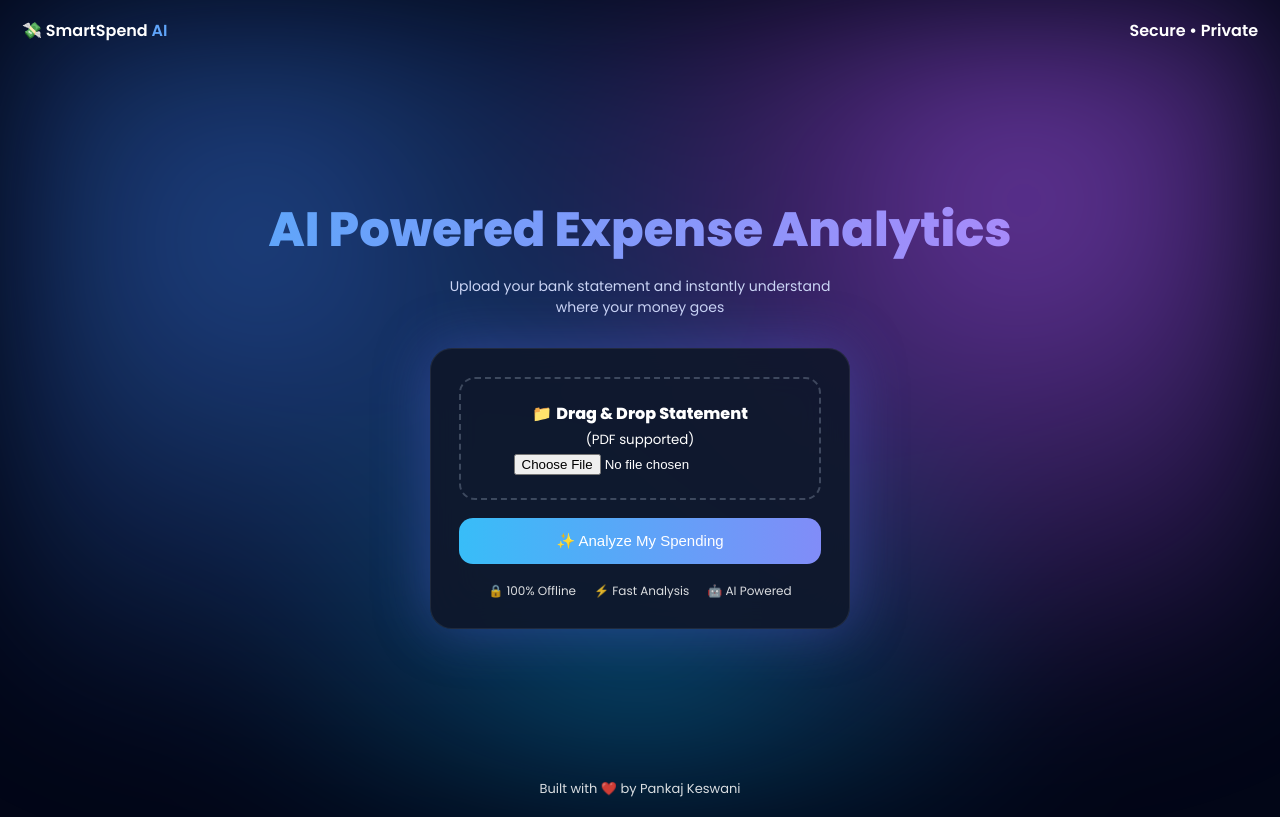
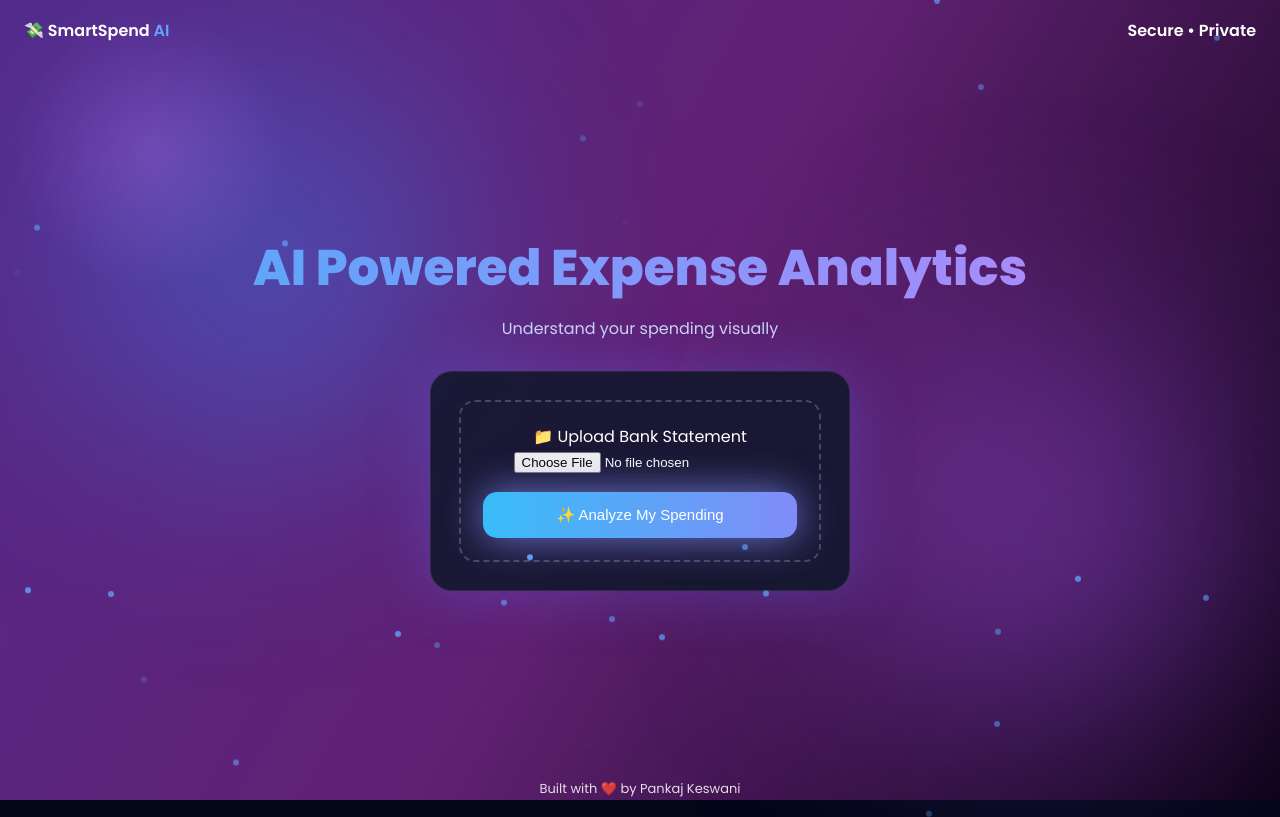
Before and after one commit to Pankaj-keswani/SmartSpendAI, a Flask app: page / in a window 1280 px wide. Run offline with Flask 3, Linux system fonts and the light colour scheme.

Commit message:
Update index.html

```diff
--- a/templates/index.html
+++ b/templates/index.html
@@ -13,25 +13,68 @@ body{
  font-family:'Poppins',sans-serif;
  background:#020617;
  color:white;
- min-height:100vh;
+ overflow-x:hidden;
 }
 
-/* Background */
-.bg{
- position:fixed;inset:0;
- background:
- radial-gradient(circle at 20% 30%, rgba(59,130,246,.5), transparent 45%),
- radial-gradient(circle at 80% 25%, rgba(168,85,247,.6), transparent 45%),
- radial-gradient(circle at 50% 80%, rgba(14,165,233,.4), transparent 45%);
- filter:blur(70px);
+/* 🌈 Animated Gradient Background */
+body::before{
+ content:"";
+ position:fixed;
+ inset:0;
+ background:linear-gradient(120deg,#1e3a8a,#312e81,#020617);
+ animation:bgshift 18s infinite alternate;
+ z-index:-3;
+}
+@keyframes bgshift{
+ 0%{filter:hue-rotate(0deg)}
+ 100%{filter:hue-rotate(60deg)}
+}
+
+/* 🟣 Floating Blobs */
+.blob{
+ position:fixed;
+ width:380px;height:380px;
+ border-radius:50%;
+ filter:blur(120px);
+ opacity:.45;
+ animation:float 22s infinite alternate ease-in-out;
  z-index:-2;
+}
+.blob.blue{background:#3b82f6;top:10%;left:5%}
+.blob.purple{background:#a855f7;bottom:10%;right:5%}
+@keyframes float{
+ to{transform:translate(60px,-40px) scale(1.1)}
+}
+
+/* ✨ Mouse Light */
+.light{
+ position:fixed;
+ width:300px;height:300px;
+ background:radial-gradient(circle,rgba(168,85,247,.25),transparent 65%);
+ pointer-events:none;
+ mix-blend-mode:screen;
+ z-index:-1;
+}
+
+/* ☄️ Falling Particles */
+.particle{
+ position:fixed;
+ top:-10px;
+ width:6px;height:6px;
+ border-radius:50%;
+ background:#60a5fa;
+ opacity:.6;
+ animation:fall linear infinite;
+}
+@keyframes fall{
+ to{transform:translateY(110vh)}
 }
 
 /* Navbar */
 nav{
  display:flex;
  justify-content:space-between;
- padding:18px 22px;
+ padding:18px 24px;
  font-weight:600;
 }
 
@@ -46,18 +89,13 @@ nav{
  padding:20px;
 }
 .hero h1{
- font-size:clamp(28px,6vw,48px);
+ font-size:clamp(28px,6vw,50px);
  font-weight:800;
  background:linear-gradient(90deg,#60a5fa,#a78bfa);
  -webkit-background-clip:text;
  color:transparent;
 }
-.hero p{
- margin-top:10px;
- color:#cbd5f5;
- font-size:14px;
- max-width:420px;
-}
+.hero p{color:#cbd5f5;margin-top:10px}
 
 /* Card */
 .card{
@@ -66,30 +104,19 @@ nav{
  margin-top:30px;
  padding:28px;
  border-radius:22px;
- background:rgba(15,23,42,.9);
- backdrop-filter:blur(22px);
+ background:rgba(15,23,42,.85);
+ backdrop-filter:blur(30px);
  border:1px solid rgba(255,255,255,.08);
- box-shadow:0 0 55px rgba(99,102,241,.35);
+ box-shadow:0 0 60px rgba(99,102,241,.35);
+ transition:.3s;
 }
+.card:hover{transform:translateY(-6px) scale(1.02)}
 
 /* Drop */
 .drop{
  border:2px dashed rgba(148,163,184,.35);
  padding:22px;
  border-radius:16px;
- transition:.25s;
-}
-.drop.drag{
- border-color:#60a5fa;
- background:rgba(59,130,246,.08);
-}
-
-/* File info */
-.file-info{
- margin-top:10px;
- font-size:13px;
- color:#c7d2fe;
- display:none;
 }
 
 /* Button */
@@ -99,55 +126,27 @@ button{
  padding:14px;
  border:none;
  border-radius:14px;
- font-size:15px;
  background:linear-gradient(90deg,#38bdf8,#818cf8);
  color:white;
  cursor:pointer;
- transition:.25s;
+ font-size:15px;
+ box-shadow:0 0 25px rgba(129,140,248,.55);
+ animation:pulse 2s infinite;
 }
-button:disabled{opacity:.6}
-
-/* Progress */
-.progress{
- width:100%;
- height:6px;
- background:#111827;
- border-radius:6px;
- overflow:hidden;
- margin-top:15px;
- display:none;
-}
-.progress span{
- display:block;
- height:100%;
- width:0%;
- background:linear-gradient(90deg,#38bdf8,#818cf8);
- transition:.4s;
-}
-
-/* Trust strip */
-.trust{
- display:flex;
- gap:18px;
- justify-content:center;
- margin-top:18px;
- font-size:12px;
- opacity:.85;
+@keyframes pulse{
+ 50%{box-shadow:0 0 40px rgba(129,140,248,.85)}
 }
 
 /* Footer */
-footer{
- text-align:center;
- padding:18px;
- font-size:13px;
- opacity:.85;
-}
+footer{text-align:center;padding:18px;font-size:13px;opacity:.85}
 </style>
 </head>
 
 <body>
 
-<div class="bg"></div>
+<div class="blob blue"></div>
+<div class="blob purple"></div>
+<div class="light" id="light"></div>
 
 <nav>
  <div>💸 SmartSpend <span style="color:#60a5fa">AI</span></div>
@@ -156,71 +155,38 @@ footer{
 
 <div class="hero">
  <h1>AI Powered Expense Analytics</h1>
- <p>Upload your bank statement and instantly understand where your money goes</p>
+ <p>Understand your spending visually</p>
 
  <div class="card">
-  <form id="uploadForm" action="/analyze" method="POST" enctype="multipart/form-data">
-
-   <div class="drop" id="dropZone">
-    📁 <b>Drag & Drop Statement</b><br>
-    <small>(PDF supported)</small>
-    <input type="file" name="file" id="fileInput" required>
-    <div class="file-info" id="fileInfo"></div>
-   </div>
-
-   <button id="submitBtn">✨ Analyze My Spending</button>
-
-   <div class="progress" id="progress">
-    <span></span>
-   </div>
-
-  </form>
-
-  <div class="trust">
-   <div>🔒 100% Offline</div>
-   <div>⚡ Fast Analysis</div>
-   <div>🤖 AI Powered</div>
+  <div class="drop">
+   📁 Upload Bank Statement
+   <form action="/analyze" method="POST" enctype="multipart/form-data">
+    <input type="file" name="file" required>
+    <button>✨ Analyze My Spending</button>
+   </form>
   </div>
  </div>
 </div>
 
-<footer>
- Built with ❤️ by Pankaj Keswani
-</footer>
+<footer>Built with ❤️ by Pankaj Keswani</footer>
 
 <script>
-const drop=document.getElementById("dropZone");
-const input=document.getElementById("fileInput");
-const info=document.getElementById("fileInfo");
-const btn=document.getElementById("submitBtn");
-const progress=document.getElementById("progress").firstElementChild;
+// Mouse glow
+document.addEventListener("mousemove",e=>{
+ const l=document.getElementById("light");
+ l.style.left=e.pageX-150+"px";
+ l.style.top=e.pageY-150+"px";
+});
 
-drop.addEventListener("dragover",e=>{e.preventDefault();drop.classList.add("drag")});
-drop.addEventListener("dragleave",()=>drop.classList.remove("drag"));
-drop.addEventListener("drop",e=>{
- e.preventDefault();drop.classList.remove("drag");
- input.files=e.dataTransfer.files;
- showFile();
-});
-input.addEventListener("change",showFile);
-
-function showFile(){
- const f=input.files[0];
- if(!f) return;
- info.style.display="block";
- info.innerText=`Selected: ${f.name} (${(f.size/1024).toFixed(1)} KB)`;
+// Falling particles
+for(let i=0;i<30;i++){
+ const p=document.createElement("div");
+ p.className="particle";
+ p.style.left=Math.random()*100+"vw";
+ p.style.animationDuration=5+Math.random()*6+"s";
+ p.style.opacity=Math.random();
+ document.body.appendChild(p);
 }
-
-document.getElementById("uploadForm").addEventListener("submit",()=>{
- btn.disabled=true;
- document.getElementById("progress").style.display="block";
- let p=0;
- const t=setInterval(()=>{
-  p+=8;
-  progress.style.width=p+"%";
-  if(p>=90) clearInterval(t);
- },300);
-});
 </script>
 
 </body>
```
